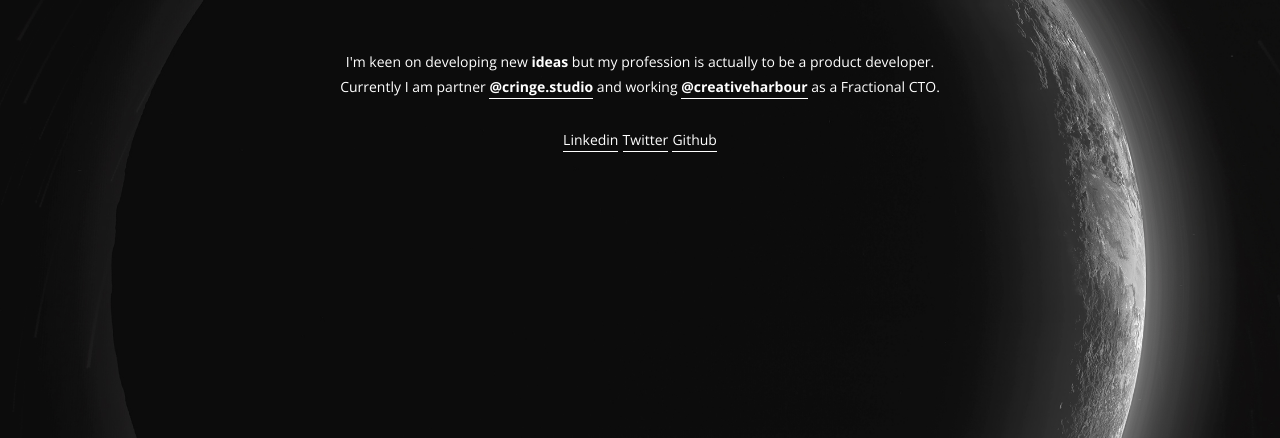
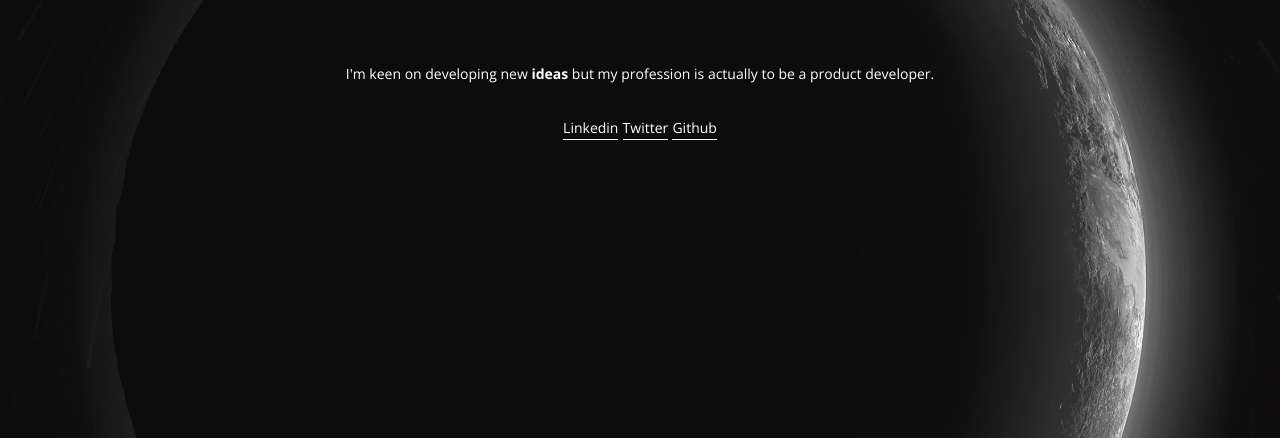
Before and after one commit to scerelli/personal-website, a plain HTML site: page index.html in a window 1280 px wide. Shown: the part 362-800 px from the top of the page. Drawn offline with nearby package versions, Linux system fonts and the light colour scheme.

Commit message:
Update index.html

```diff
--- a/index.html
+++ b/index.html
@@ -18,7 +18,7 @@
         <h3 class="personal-info__upper__subtitle">Product developer and IxD addicted</h3>
       </div>
       <p class="personal-info__description">
-        I'm keen on developing new <strong>ideas</strong> but my profession is actually to be a product developer.<br />Currently I am partner <strong><a href="https://cringe.studio" />@cringe.studio</a></strong> and working <a href="https://www.creativeharbour.io/"><strong>@creativeharbour</strong></a> as a Fractional CTO.
+        I'm keen on developing new <strong>ideas</strong> but my profession is actually to be a product developer.
       </p>
       <div class="personal-info__contact">
         <a class="personal-info__contact__item" href="https://it.linkedin.com/in/stecerelli">Linkedin</a>
```
